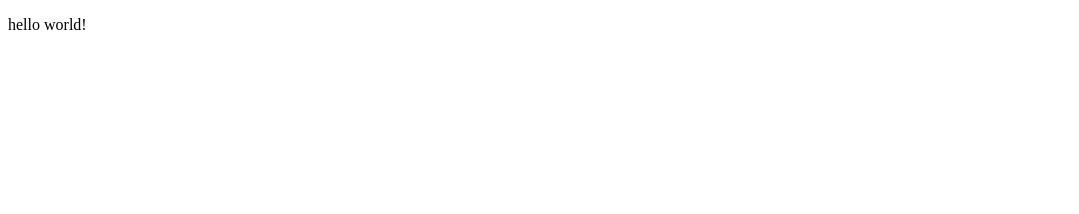
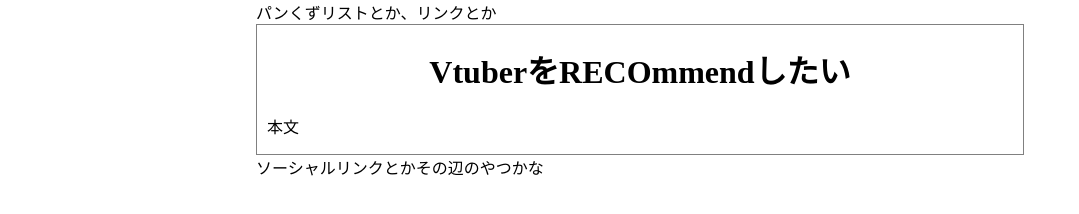
Before and after one commit to ruto-txt/vreco, a plain HTML site: page vreco-project/public/index.html in a window 1280 px wide. Shown: the whole page, without its empty margins (0-1079 px from the left). Drawn offline with Linux system fonts and the light colour scheme; some packages are replaced by stand-ins of ours.

Commit message:
mockを作ったやつ

```diff
--- a/vreco-project/public/index.html
+++ b/vreco-project/public/index.html
@@ -2,9 +2,19 @@
 <html>
     <head>
         <title>vreco - Vtuberの推しツイートを支援するサイト</title>
+        <link rel="stylesheet" href="style.css" type="text/css">
+        <script type="text/javascript" src="script.js"></script>
     </head>
     <body>
-        <div><p>hello world!</p></div>
+        <header>
+            <nav>パンくずリストとか、リンクとか</nav>
+        </header>
+        <main>
+            <h1>VtuberをRECOmmendしたい</h1>
+            <p>本文</p>
+            <div class="container" id="pannele"></div>
+        </main>
+        <footer>ソーシャルリンクとかその辺のやつかな</footer>
 
 
 <!-- The core Firebase JS SDK is always required and must be listed first -->
--- /dev/null
+++ b/vreco-project/public/style.css
@@ -0,0 +1,43 @@
+html{
+    scroll-behavior: smooth;
+}
+
+body{
+    /* width: 768px; */
+    max-width: 768px;
+    padding: 0px 10px;
+    margin: 0px auto;
+    /*background: white;
+    color:black;*/
+}
+/*
+nav{
+    border: 1px solid gray;
+    justify-content: space-around;
+    height: 40px;
+    margin-bottom: 10px;
+}
+
+nav a{
+    display: flex;
+    align-items: center;
+    justify-content: center;
+    width: 100%;
+    margin: 0 1px;
+    color: aliceblue;
+    transition: .3s;
+}
+
+nav a:hover {
+    background: #cbdeee;
+    color: black;
+}*/
+
+main{
+    padding: 0px 10px;
+    border: 1px solid gray;
+}
+
+main h1{
+    text-align: center;
+}
```
